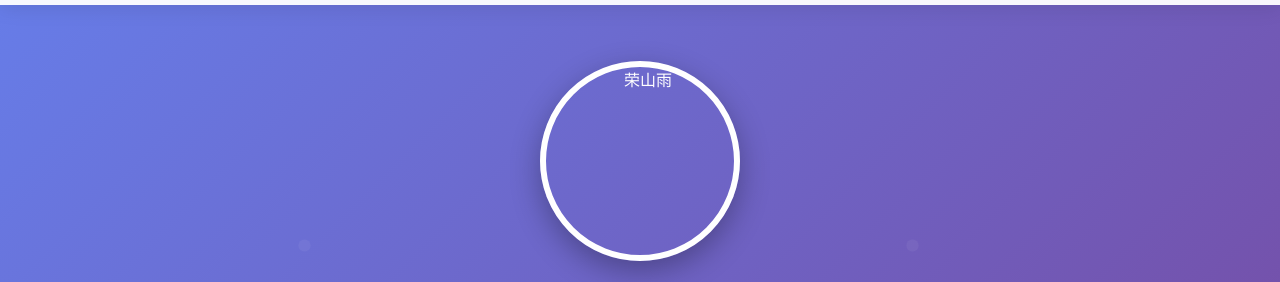
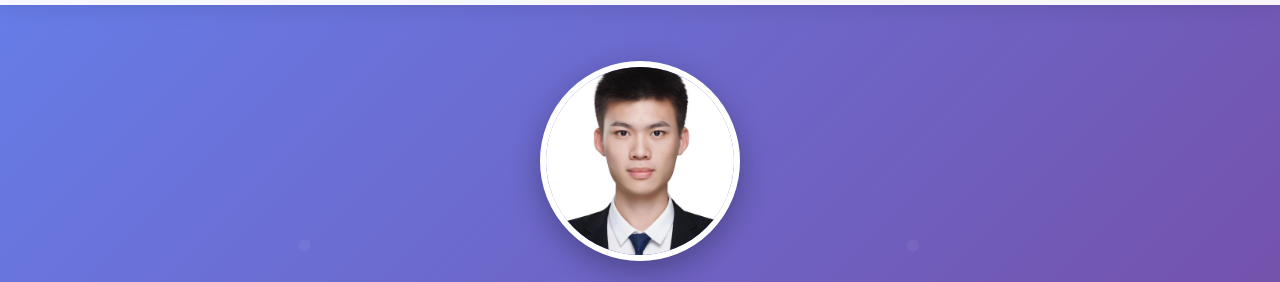
Before and after one commit to RainFallsDown/SelfIntro, a plain HTML site: page index.html in a window 1280 px wide. Shown: the part 59-341 px from the top of the page. Drawn offline with nearby package versions, Linux system fonts and the light colour scheme.

Commit message:
Update index.html

```diff
--- a/index.html
+++ b/index.html
@@ -434,7 +434,7 @@
     <section id="home" class="hero-section">
         <div class="container">
             <div class="hero-content text-center">
-                <img src="img src="白底照片.jpg" alt="荣山雨" class="profile-img">
+                <img src="白底照片.jpg" alt="荣山雨" class="profile-img">
                 <h1 class="hero-title">荣山雨</h1>
                 <p class="hero-subtitle">北京大学 · 电子信息硕士研究生 · 机器人控制与人工智能研究者</p>
                 <div class="contact-info">
```
